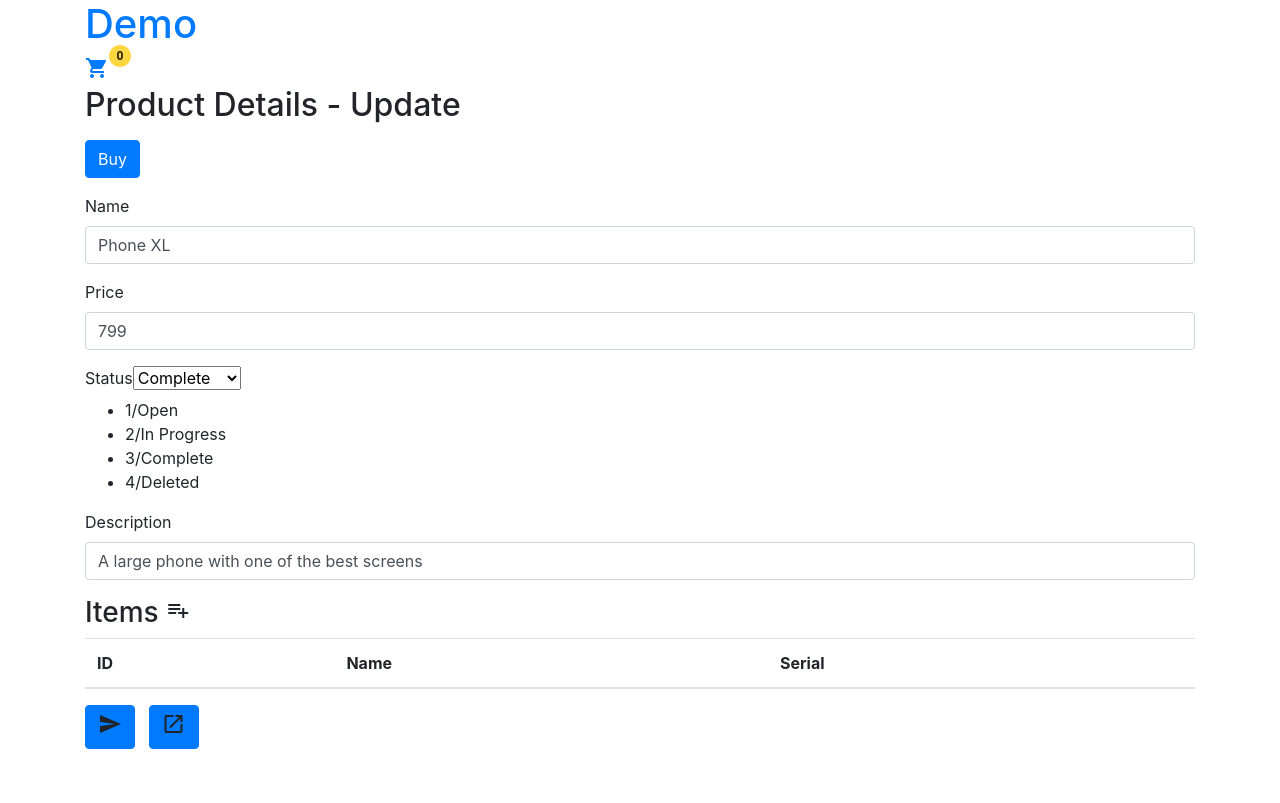
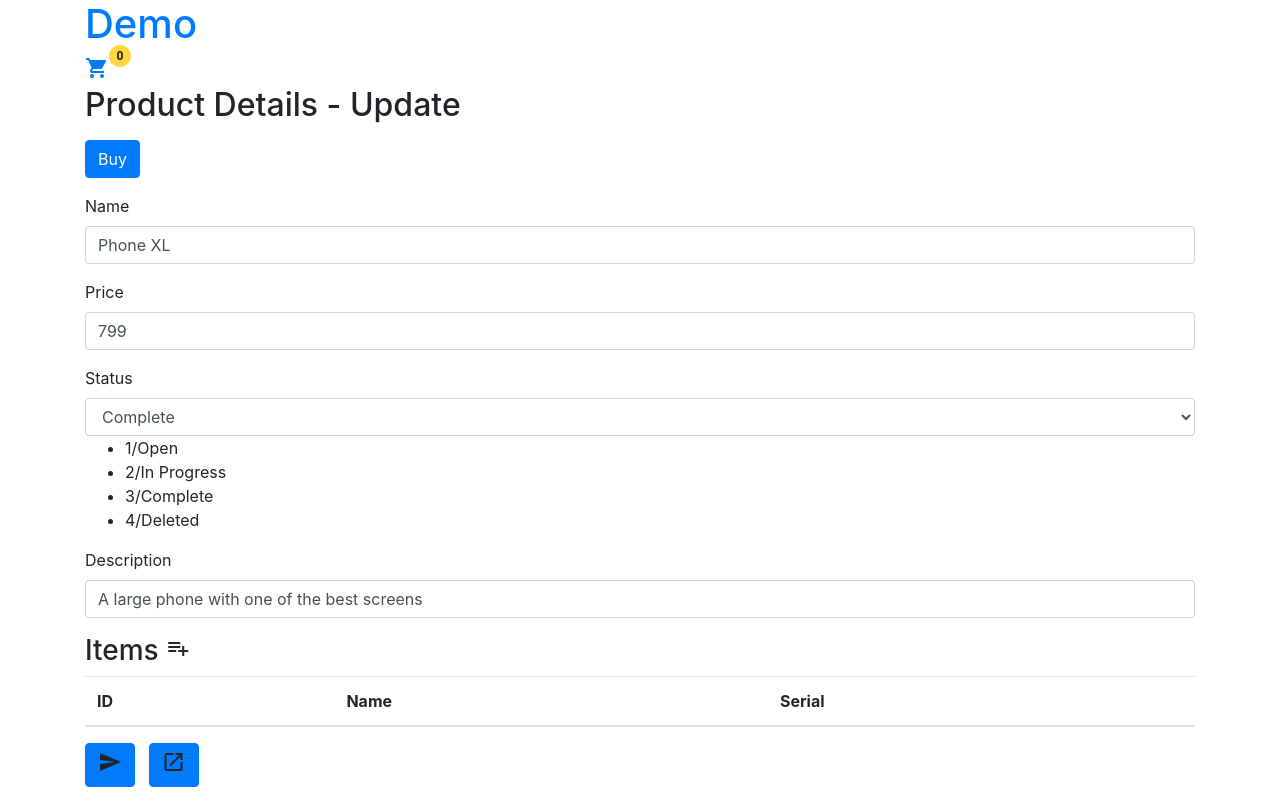
Before and after one commit to s2iwi2s/angular-demo-s2iwi2s, an Angular app: page /products/1 in a window 1280 px wide. Built offline with nearby package versions, Linux system fonts and the light colour scheme.

Commit message:
1 file modified

```diff
--- a/src/app/product-details/product-details.component.html
+++ b/src/app/product-details/product-details.component.html
@@ -20,7 +20,8 @@
 
   <div class="form-group">
     <label for="status">Status</label>
-     <select formControlName="status">
+     <select formControlName="status" class="form-control" id="status" placeholder="Enter status">
+       <option [ngValue]="null">&#91; Enter status &#93;</option>
        <option *ngFor="let stat of statusList" [ngValue]="stat.value">{{stat.name}}</option>
      </select>
 
```
